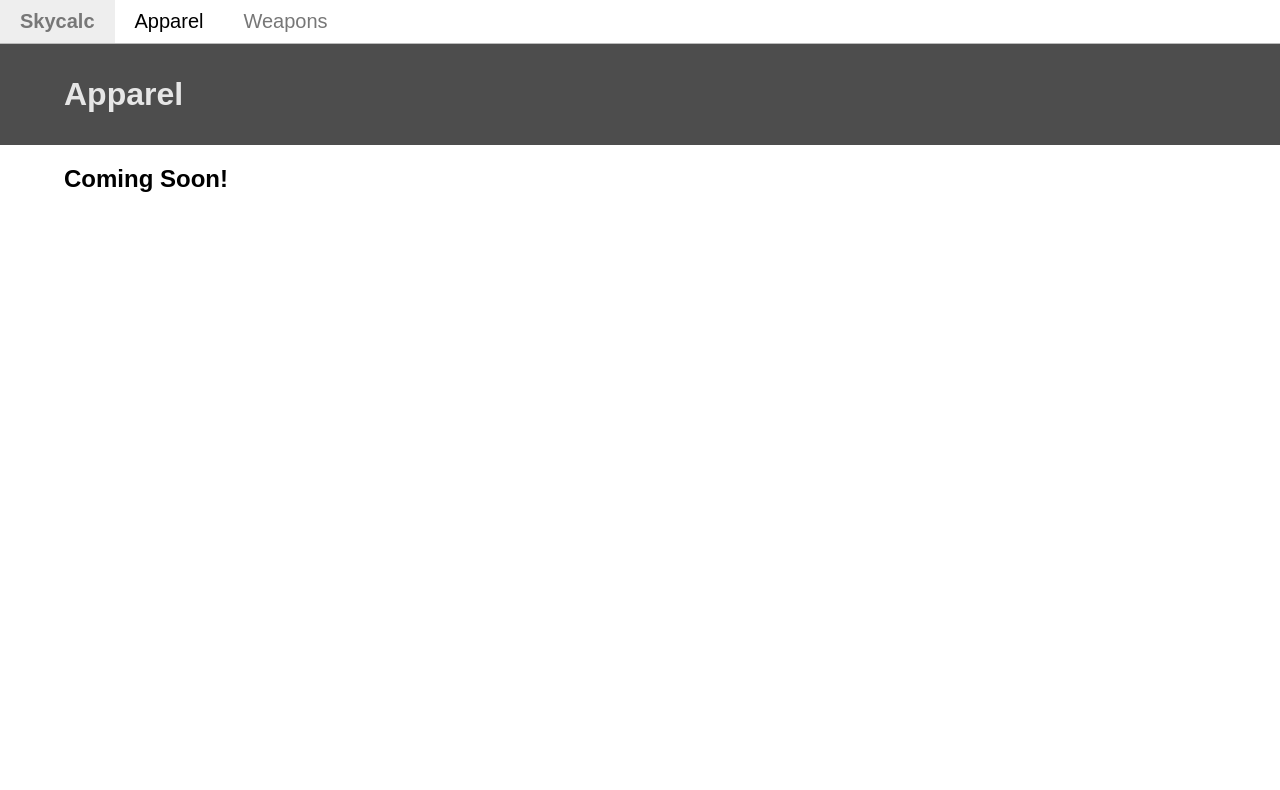
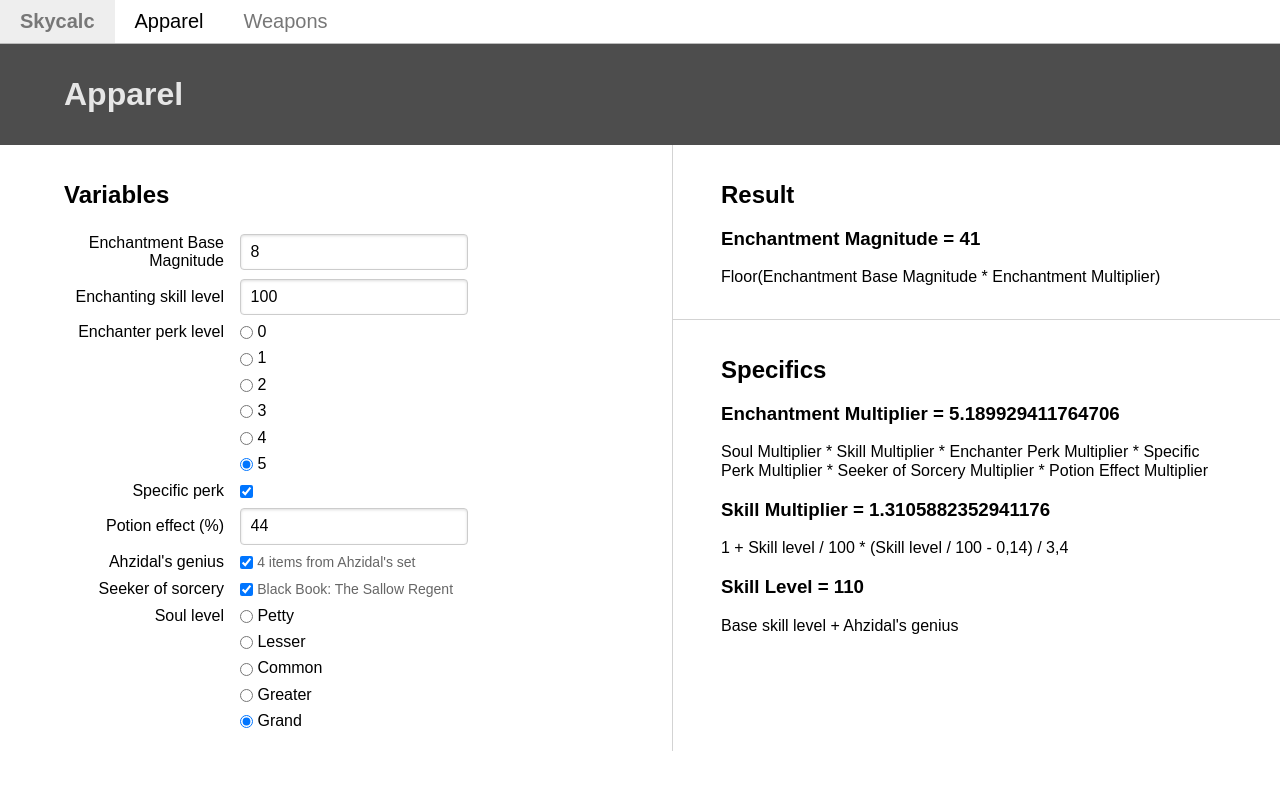
Before and after one commit to yjiotpukc/skycalc, a Vue app: page /#/apparel in a window 1280 px wide. Shown: the top 790 px of the page. Built offline with nearby package versions, Linux system fonts and the light colour scheme.

Commit message:
Adds Apparel page

```diff
--- a/src/routes.ts
+++ b/src/routes.ts
@@ -1,4 +1,5 @@
 import Home from "./views/Home.vue";
+import Apparel from "./views/Apparel.vue";
 import ComingSoon from "./views/ComingSoon.vue";
 import { RouteRecordRaw } from "vue-router";
 
@@ -10,7 +11,7 @@ const routes: RouteRecordRaw[] = [
   },
   {
     path: "/apparel",
-    component: ComingSoon,
+    component: Apparel,
     name: "Apparel",
   },
   {
--- /dev/null
+++ b/src/views/Apparel.vue
@@ -0,0 +1,185 @@
+<template>
+  <div class="pure-g">
+    <div class="pure-u-md-1-2 calculation-variables">
+      <h2>Variables</h2>
+      <form class="pure-form pure-form-aligned">
+        <fieldset>
+          <TextField
+            id="enchantment-base-magnitude"
+            v-model="baseMagnitude"
+            name="Enchantment Base Magnitude"
+          />
+          <TextField
+            id="enchanting-skill-level"
+            v-model="baseSkill"
+            name="Enchanting skill level"
+          />
+          <Radiobutton
+            v-model="enchanterPerkMultiplier"
+            name="Enchanter perk level"
+            :possible-values="possibleEnchanterPerkLevels"
+          />
+          <Checkbox
+            id="specific-perk"
+            v-model="specificPerk"
+            name="Specific perk"
+          />
+          <TextField
+            id="potion-effect"
+            v-model="potionEffectPercent"
+            name="Potion effect (%)"
+          />
+          <Checkbox
+            id="ahzidal-genius"
+            v-model="ahzidalGenius"
+            name="Ahzidal's genius"
+            description="4 items from Ahzidal's set"
+          />
+          <Checkbox
+            id="seeker-of-sorcery"
+            v-model="seekerOfSorcery"
+            name="Seeker of sorcery"
+            description="Black Book: The Sallow Regent"
+          />
+          <Radiobutton
+            v-model="soulMultiplier"
+            name="Soul level"
+            :possible-values="possibleSouls"
+          />
+        </fieldset>
+      </form>
+    </div>
+
+    <div class="pure-u-md-1-2 calculation-result">
+      <div class="calculation-result--total">
+        <h2>Result</h2>
+
+        <h3>Enchantment Magnitude = {{ enchantmentMagnitude }}</h3>
+
+        <p>Floor(Enchantment Base Magnitude * Enchantment Multiplier)</p>
+      </div>
+
+      <div class="calculation-result--specifics">
+        <h2>Specifics</h2>
+
+        <h3>Enchantment Multiplier = {{ enchantmentMultiplier }}</h3>
+
+        <p>
+          Soul Multiplier * Skill Multiplier * Enchanter Perk Multiplier * Specific Perk Multiplier * Seeker of Sorcery
+          Multiplier * Potion Effect Multiplier
+        </p>
+
+        <h3>Skill Multiplier = {{ skillMultiplier }}</h3>
+
+        <p>1 + Skill level / 100 * (Skill level / 100 - 0,14) / 3,4</p>
+
+        <h3>Skill Level = {{ skillLevel }}</h3>
+
+        <p>Base skill level + Ahzidal's genius</p>
+      </div>
+    </div>
+  </div>
+</template>
+
+<script setup lang="ts">
+import TextField from "../components/fields/TextField.vue";
+import Radiobutton from "../components/fields/Radiobutton.vue";
+import Checkbox from "../components/fields/Checkbox.vue";
+import {computed, ref} from "vue";
+
+let baseMagnitude = ref('8');
+let baseSkill = ref('100');
+let enchanterPerkMultiplier = ref(2);
+let possibleEnchanterPerkLevels = [
+  {
+    id: 'enchanter-perk-level-0',
+    value: 1,
+    label: '0',
+  },
+  {
+    id: 'enchanter-perk-level-1',
+    value: 1.2,
+    label: '1',
+  },
+  {
+    id: 'enchanter-perk-level-2',
+    value: 1.4,
+    label: '2',
+  },
+  {
+    id: 'enchanter-perk-level-3',
+    value: 1.6,
+    label: '3',
+  },
+  {
+    id: 'enchanter-perk-level-4',
+    value: 1.8,
+    label: '4',
+  },
+  {
+    id: 'enchanter-perk-level-5',
+    value: 2,
+    label: '5',
+  },
+];
+let specificPerk = ref(true);
+let potionEffectPercent = ref('44');
+let ahzidalGenius = ref(true);
+let seekerOfSorcery = ref(true);
+let soulMultiplier = ref(1);
+let possibleSouls = [
+  {
+    id: 'petty',
+    label: 'Petty',
+    value: 1 / 12,
+  },
+  {
+    id: 'lesser',
+    label: 'Lesser',
+    value: 1 / 6,
+  },
+  {
+    id: 'common',
+    label: 'Common',
+    value: 1 / 3,
+  },
+  {
+    id: 'greater',
+    label: 'Greater',
+    value: 2 / 3,
+  },
+  {
+    id: 'grand',
+    label: 'Grand',
+    value: 1,
+  },
+];
+
+let skillLevel = computed(() => Number(baseSkill.value) + (ahzidalGenius.value ? 10 : 0));
+let skillMultiplier = computed(() => 1 + (skillLevel.value / 100 * (skillLevel.value / 100 - 0.14) / 3.4));
+let specificPerkMultiplier = computed(() => specificPerk.value ? 1.25 : 1);
+let seekerOfSorceryMultiplier = computed(() => seekerOfSorcery.value ? 1.1 : 1);
+let potionEffectMultiplier = computed(() => 1 + Number(potionEffectPercent.value) / 100);
+let enchantmentMultiplier = computed(() => soulMultiplier.value * skillMultiplier.value * enchanterPerkMultiplier.value * specificPerkMultiplier.value * seekerOfSorceryMultiplier.value * potionEffectMultiplier.value);
+let enchantmentMagnitude = computed(() => Math.floor(Number(baseMagnitude.value) * enchantmentMultiplier.value));
+</script>
+
+<style>
+.calculation-variables {
+  padding-top: 1em;
+}
+
+.calculation-result {
+  border-left: solid 1px lightgray;
+  box-sizing: border-box;
+}
+
+.calculation-result--total {
+  padding: 1em 4em 1em 3em;
+  border-bottom: solid 1px lightgray;
+}
+
+.calculation-result--specifics {
+  padding: 1em 4em 1em 3em;
+}
+</style>
```
